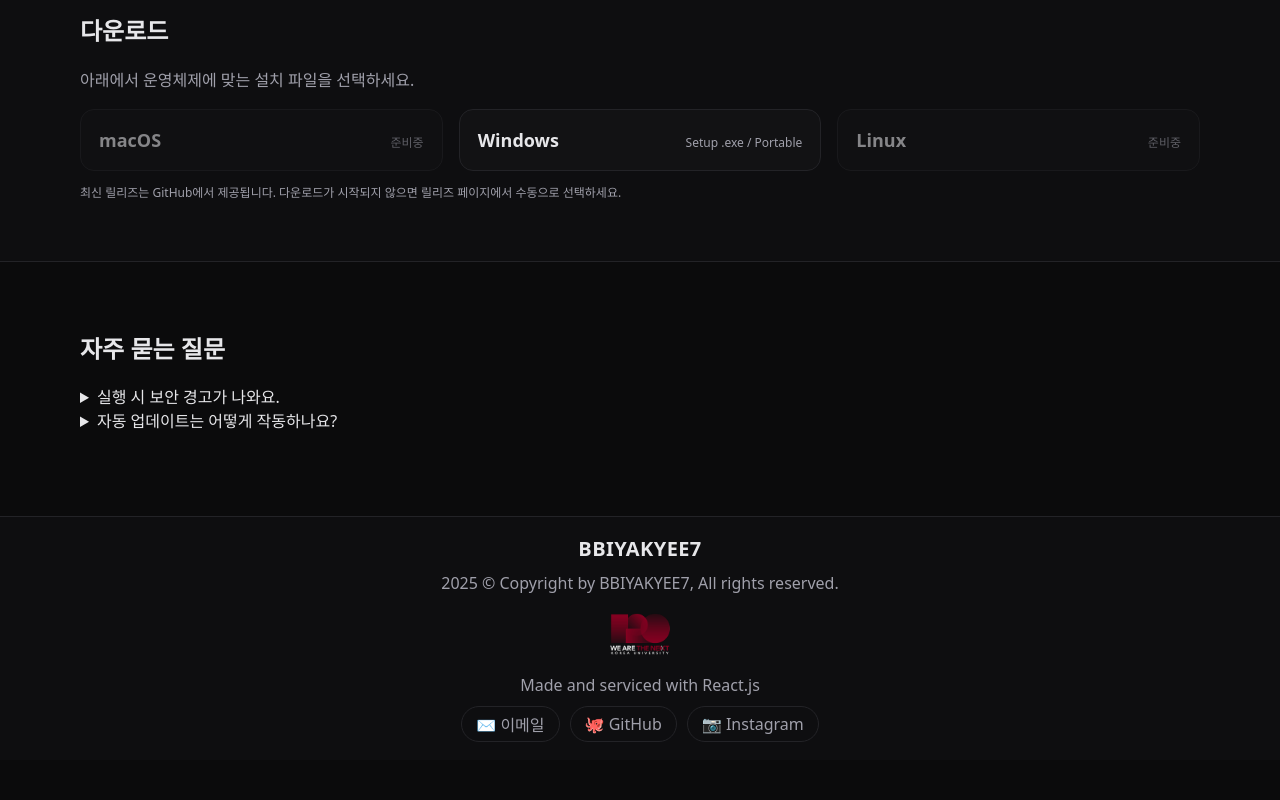
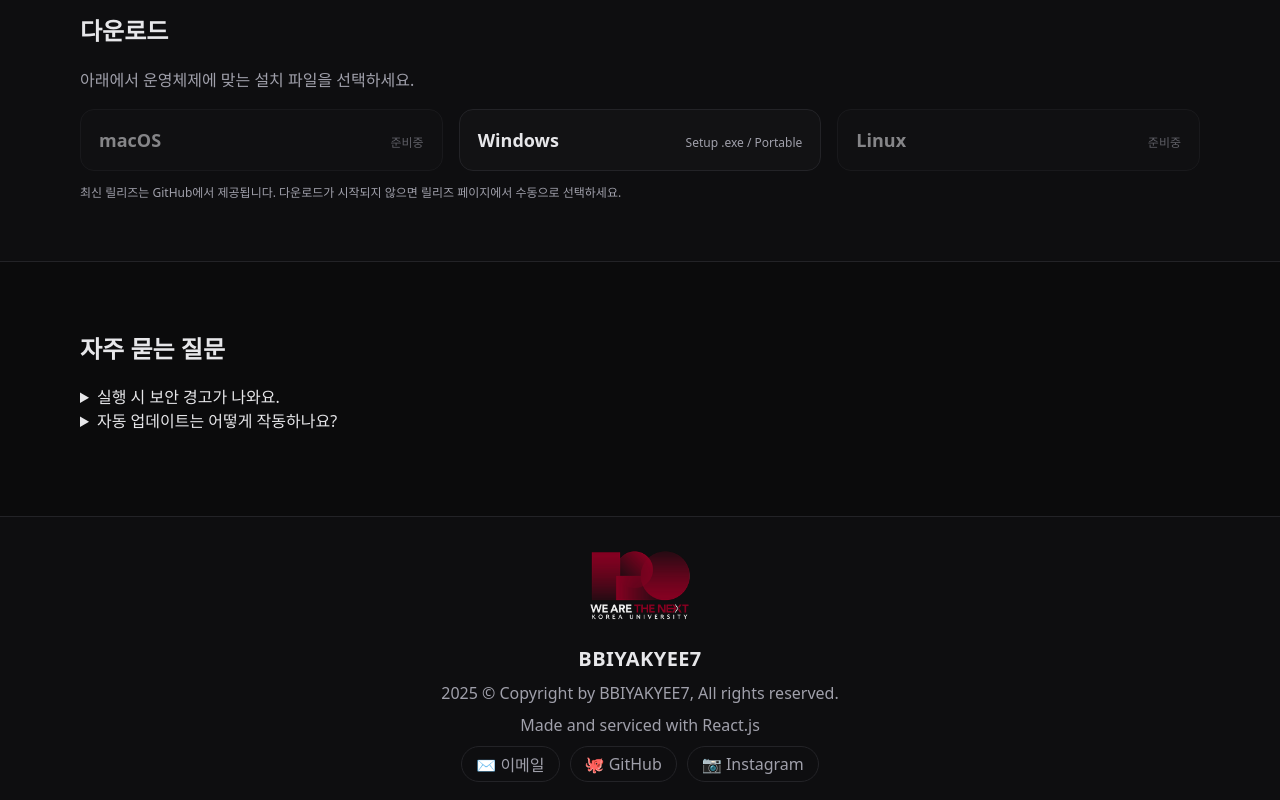
Before and after one commit to BBIYAKYEE7/KUPID, a React (Create React App) app in the folder web/: page / in a window 1280 px wide. Shown: the part 765-1565 px from the top of the page. Before the commit the page ends 1525 px from the top, so only its background shows below. Built offline with nearby package versions, Linux system fonts and the light colour scheme; a web font is replaced by a local one.

Commit message:
푸터 바꿨어요1

```diff
--- a/web/src/App.css
+++ b/web/src/App.css
@@ -75,7 +75,7 @@ body {
 .footer-inner { display: flex; flex-direction: column; align-items: center; gap: 10px; text-align: center; width: 100%; }
 .footer-brand { color: var(--text); margin: 0; font-size: 20px; font-weight: 700; letter-spacing: 0.4px; }
 .footer-sub { margin: 0; color: var(--muted); }
-.footer-badge { width: 60px; height: auto; opacity: 0.95; }
+.footer-badge { width: 100px; height: auto; opacity: 0.95; }
 .footer-links { display: flex; align-items: center; gap: 12px; }
 .footer-ctas { display: flex; gap: 10px; flex-wrap: wrap; justify-content: center; }
 .btn-footer { display: inline-flex; align-items: center; gap: 8px; height: 36px; padding: 0 14px; border-radius: 999px; border: 1px solid var(--border); background: transparent; color: var(--text); text-decoration: none; box-shadow: 0 0 0 0 transparent; transition: box-shadow .2s, transform .05s, background .2s, color .2s; }
--- a/web/src/App.js
+++ b/web/src/App.js
@@ -138,9 +138,9 @@ function App() {
       <footer className="footer" role="contentinfo">
         <div className="container">
           <div className="footer-inner">
+            <img className="footer-badge" src="/images/kuni120-2.png" alt="고려대학교 아이콘" width="24" height="24" />
             <h3 className="footer-brand">BBIYAKYEE7</h3>
             <p className="footer-sub">2025 © Copyright by BBIYAKYEE7, All rights reserved.</p>
-            <img className="footer-badge" src="/images/kuni120-2.png" alt="고려대 120주년 배지" />
             <p className="footer-sub">Made and serviced with React.js</p>
             <div className="footer-ctas">
               <a className="btn-footer" href="mailto:bbiyakyee7@gmail.com" aria-label="Email">✉️ 이메일</a>
```
